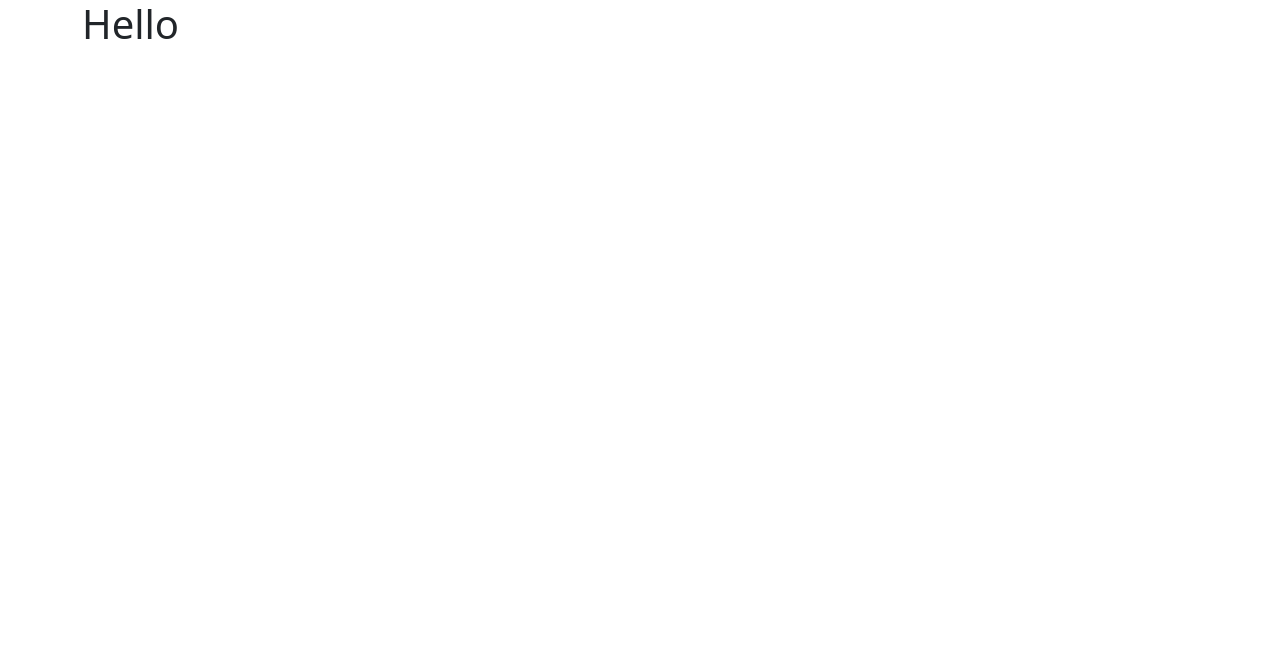
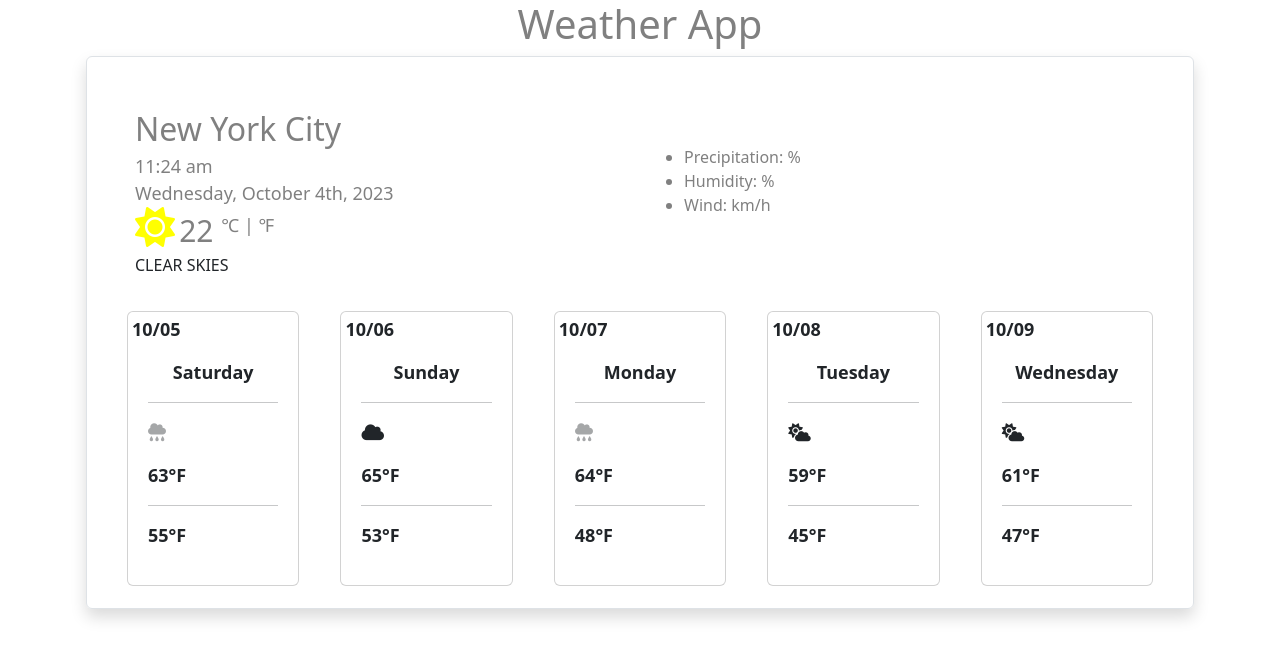
Before and after one commit to Jabreu0715/final-weather-app, a plain HTML site: page Index.html in a window 1280 px wide. Drawn offline with nearby package versions, Linux system fonts and the light colour scheme.

Commit message:
Created the blueprint

```diff
--- a/Index.html
+++ b/Index.html
@@ -16,12 +16,104 @@
       integrity="sha384-w76AqPfDkMBDXo30jS1Sgez6pr3x5MlQ1ZAGC+nuZB+EYdgRZgiwxhTBTkF7CXvN"
       crossorigin="anonymous"
     ></script>
+    <script
+      src="https://kit.fontawesome.com/b0632a11ea.js"
+      crossorigin="anonymous"
+    ></script>
     <title>Final Weather App</title>
   </head>
-  <div class="container">
-    <h1>Hello</h1>
-    <body>
-      <script src="src/index.js"></script>
-    </body>
-  </div>
+  <body>
+    <div class="container">
+      <h1 class="title">Weather App</h1>
+      <div class="surround border p-5 m-1 rounded shadow">
+        <div class="row">
+          <div class="col">
+            <span class="current-city">New York City</span>
+            <div class="current-time">11:24 am</div>
+            <div class="current-day">
+              Wednesday, <span class="current-date">October 4th, 2023</span>
+            </div>
+            <div>
+              <i class="fa-solid fa-sun fa-beat sunny-emoji"></i>
+              <span class="current-temp">22 </span
+              ><span class="degrees">℃ | ℉</span>
+            </div>
+            <span class="current-weather">CLEAR SKIES</span>
+          </div>
+          <div class="col current-conditions">
+            <ul>
+              <li><span class="precipitation">Precipitation: %</span></li>
+              <li><span class="humidity">Humidity: %</span></li>
+              <li><span class="wind">Wind: km/h</span></li>
+            </ul>
+          </div>
+        </div>
+        <div class="row five-day-forecast">
+<div class="card col-sm-2 m-1 p-1">10/05
+            <div class="card-body">
+              <p class="card-title">Saturday</p>
+              <hr/>
+              <p class="card-text">
+                <i class="fa-solid fa-cloud-rain fa-beat-fade rain-cloud"></i>
+                <div class="high-temp">63°F</div>
+                <hr/>
+                <span class="low-temp">55°F</span>
+              </p>
+            </div>
+          </div>
+
+          <div class="card col-sm-2 m-1 p-1">10/06
+            <div class="card-body">
+              <p class="card-title">Sunday</p>
+              <hr/>
+              <p class="card-text">
+                <i class="fa-solid fa-cloud cloudy"></i>
+
+                <div class="high-temp">65°F</div>
+                <hr/>
+                <span class="low-temp">53°F</span>
+              </p>
+            </div>
+          </div>
+              <div class="card col-sm-2 m-1 p-1">10/07
+            <div class="card-body">
+              <p class="card-title">Monday</p>
+              <hr/>
+              <p class="card-text">
+                <i class="fa-solid fa-cloud-rain fa-beat-fade rain-cloud"></i>
+                <div class="high-temp">64°F</div>
+                <hr/>
+                <span class="low-temp">48°F</span>
+              </p>
+            </div>
+          </div>
+            <div class="card col-sm-2 m-1 p-1">10/08
+            <div class="card-body">
+              <p class="card-title">Tuesday</p>
+              <hr/>
+              <p class="card-text">
+                <i class="fa-solid fa-cloud-sun mostly-cloudy"></i>
+                <div class="high-temp">59°F</div>
+                <hr/>
+                <span class="low-temp">45°F</span>
+              </p>
+            </div>
+          </div>
+                 <div class="card col-sm-2 m-1 p-1">10/09
+            <div class="card-body">
+              <p class="card-title">Wednesday</p>
+              <hr/>
+              <p class="card-text">
+                <i class="fa-solid fa-cloud-sun mostly-cloudy"></i>
+                <div class="high-temp">61°F</div>
+                <hr/>
+                <span class="low-temp">47°F</span>
+                </p>
+            </div>
+            </div>
+        </div>
+      </div>
+    </div>
+    <script src="src/index.js"></script>
+  </body>
 </html>
--- a/src/style.css
+++ b/src/style.css
@@ -0,0 +1,72 @@
+.title {
+  text-align: center;
+  color: grey;
+}
+.current-city {
+  font-size: 32px;
+  color: grey;
+}
+
+.current-time {
+  font-size: 18px;
+  color: grey;
+}
+
+.current-day {
+  font-size: 18px;
+  color: grey;
+}
+.current-date {
+  font-size: 18px;
+  color: grey;
+}
+.sunny-emoji {
+  font-size: 40px;
+  color: yellow;
+}
+
+.current-temp {
+  font-size: 30px;
+  color: grey;
+}
+.degrees {
+  font-size: 18px;
+  color: grey;
+  position: relative;
+  top: -10px;
+}
+.current-conditions {
+  color: grey;
+  font-size: 16px;
+  position: relative;
+  top: 40px;
+}
+.row {
+  justify-content: space-between;
+}
+.five-day-forecast {
+  position: relative;
+  top: 30px;
+  display: block;
+}
+.card-title {
+  text-align: center;
+  color: #56575d;
+}
+.card-body:hover {
+  background-color: rgb(206, 239, 253, 0.5);
+}
+.col-sm-2 {
+  font-weight: 700;
+  display: block;
+  margin: 0 auto;
+  height: 300px;
+  font-size: 18px;
+  border: solid #a2a8d3;
+  border-width: 2px;
+}
+.col-sm-2:hover {
+  transition: all 120ms ease-in-out;
+  cursor: pointer;
+  transform: scale(1.07);
+}
```
